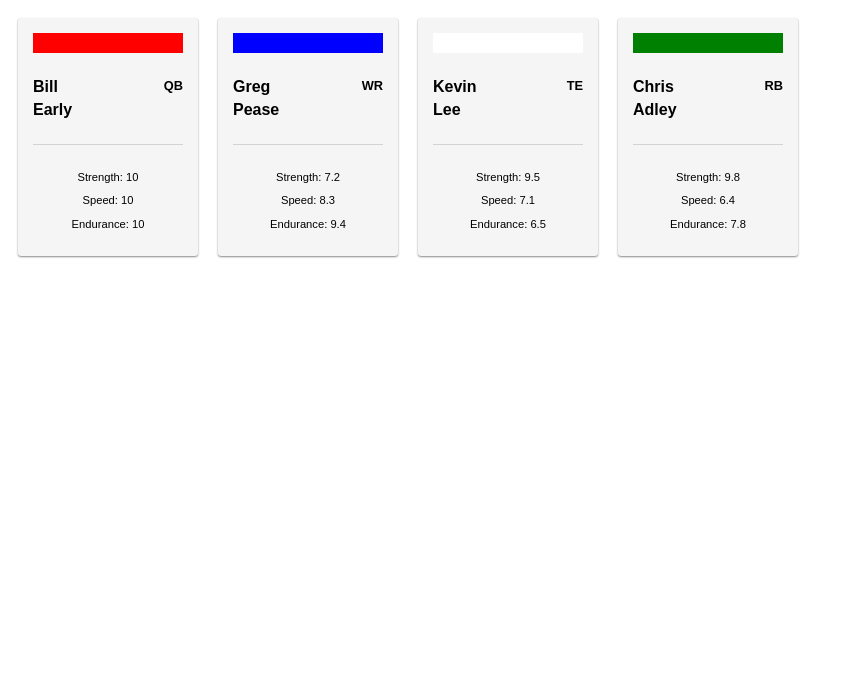
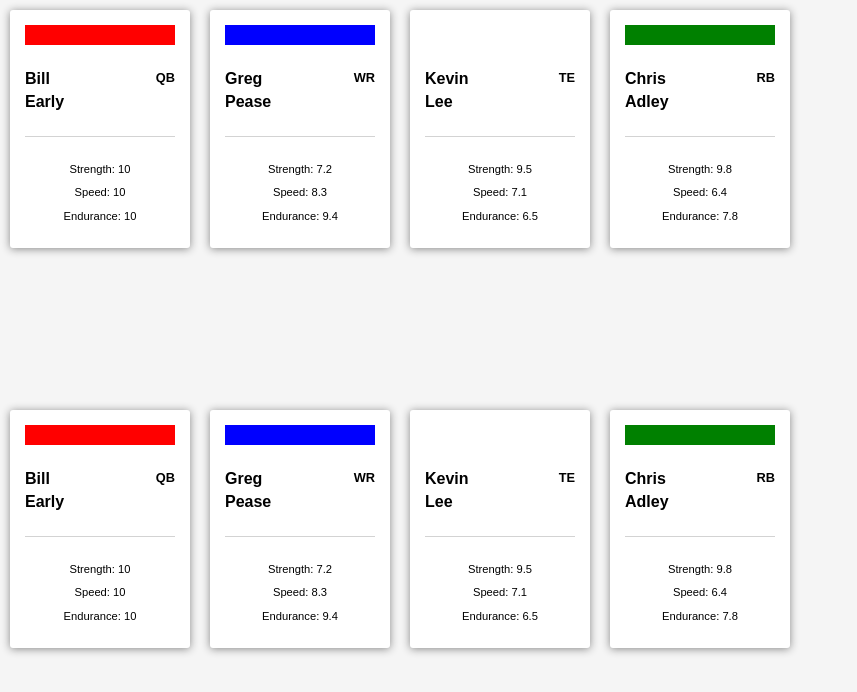
Before and after one commit to billearly/two-minute-warning, a Next.js app: page / in a window 1280 px wide. Shown: the top 692 px of the page, without its empty margins (0-857 px from the left). Built offline with nearby package versions, Linux system fonts and the light colour scheme.

Commit message:
Custom document. Gameboard displays team sides

```diff
--- a/components/GameBoard.tsx
+++ b/components/GameBoard.tsx
@@ -1,6 +1,15 @@
 import React from 'react';
 import PlayerCard from './PlayerCard';
 import mockData from '../data/mock-team';
+import styled from 'styled-components';
+
+const TeamSide = styled.div`
+    height: 50%;
+`;
+
+const GameBoardWrapper = styled.div`
+    height: 100%;
+`;
 
 const GameBoard: React.SFC = () => {
     const getTeam = () => {
@@ -18,9 +27,10 @@ const GameBoard: React.SFC = () => {
     };
 
     return (
-        <>
-            {getTeam()}
-        </>
+        <GameBoardWrapper>
+            <TeamSide>{getTeam()}</TeamSide>
+            <TeamSide>{getTeam()}</TeamSide>
+        </GameBoardWrapper>
     );
 };
 
--- a/components/PlayerCard.tsx
+++ b/components/PlayerCard.tsx
@@ -18,13 +18,13 @@ interface IImageProps {
 const CardWrapper = styled.div`
     font-family: sans-serif;
     font-size: 1em;
-    background-color: whitesmoke;
+    background-color: white;
     display: inline-block;
     margin: 10px;
     padding: 15px;
-    box-shadow: 0 1px 2px #888888;
+    box-shadow: 0 1px 8px #888888;
     border-radius: 3px;
-    width: 150px;
+    width: 180px;
 `;
 
 const CardBanner = styled.div`
--- /dev/null
+++ b/pages/_document.js
@@ -0,0 +1,48 @@
+import Document, { Head, Main, NextScript } from 'next/document';
+import { injectGlobal, ServerStyleSheet } from 'styled-components';
+
+injectGlobal`
+    *, *:before, *:after {
+        box-sizing: border-box;
+    }
+
+    html {
+        height: 100%
+    }
+
+    body {
+        background-color: whitesmoke;
+        height: 100%
+        margin: 0;
+    }
+
+    #__next {
+        height: 100%;
+    }
+`;
+
+export default class MyDocument extends Document {
+    static async getInitialProps(ctx) {
+        const sheet = new ServerStyleSheet();
+        const styleElement = sheet.getStyleElement();
+        const initialProps = await Document.getInitialProps(ctx);
+
+        return { ...initialProps, styleElement };
+    }
+
+    render() {
+        return (
+            <html lang="en">
+                <Head>
+                    <title>Two Minute Warning</title>
+                    <meta name="viewport" content="width=device-width, initial-scale=1.0"></meta>
+                    {this.props.styleElement}
+                </Head>
+                <body>
+                    <Main />
+                    <NextScript />
+                </body>
+            </html>
+        );
+    }
+};
```
